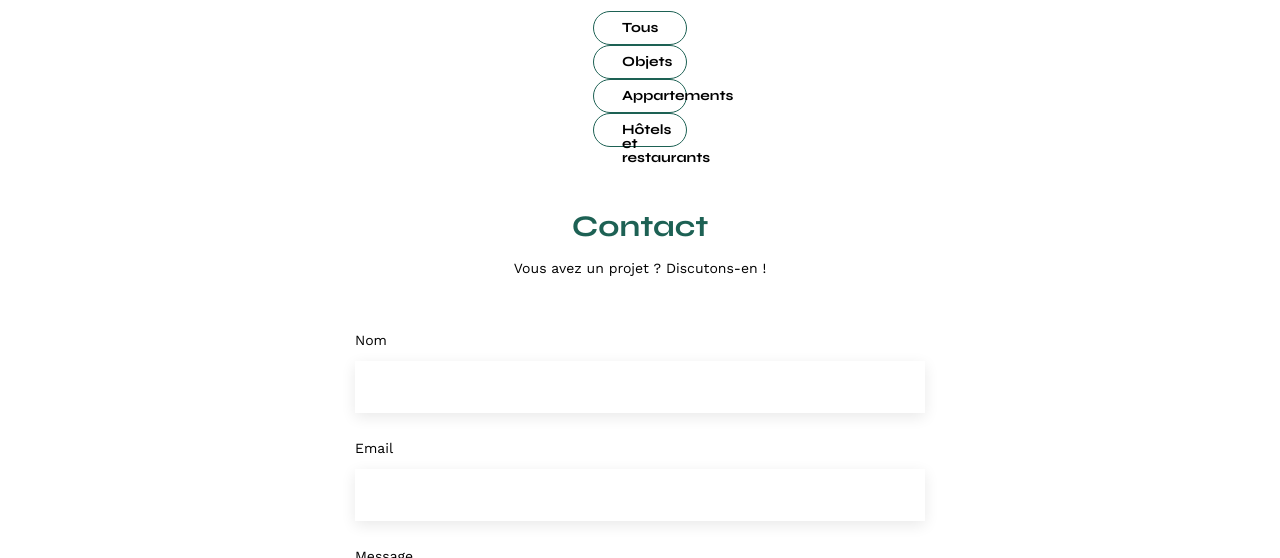
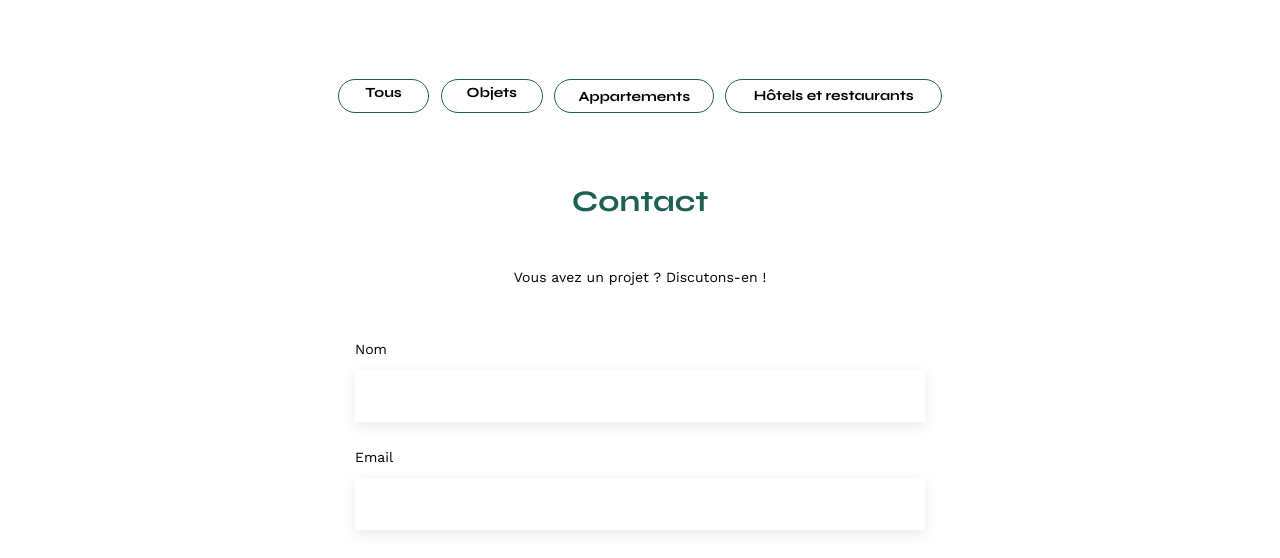
Before and after one commit to AliceDell/openclassroom-Site-portfolio-de-Sophie-Bluel, a plain HTML site: page FrontEnd/index.html in a window 1280 px wide. Shown: the part 584-1142 px from the top of the page. Drawn offline with nearby package versions, Linux system fonts and the light colour scheme; no server answers.

```diff
--- a/FrontEnd/assets/script.js
+++ b/FrontEnd/assets/script.js
@@ -28,11 +28,15 @@
  // crée une fonction qui met à jour + la recherche
 
   // récupérer tout les projets
-    var getAllWorks = work.categoryId;
-    console.log(getAllWorks);
+    var getAllWorks = work.id;
+    console.log("id projet => "+ getAllWorks);
 
   // catégories
+      var category = work.categoryId
+      console.log("id category => "+ category);
+
   // recherche de catégorie
+
   // mettre à jour
   })
 })
--- a/FrontEnd/assets/style.css
+++ b/FrontEnd/assets/style.css
@@ -32,6 +32,9 @@
 	line-height: 1;
 }
 ol, ul {
+	list-style: none;
+}
+a {
 	list-style: none;
 }
 blockquote, q {
@@ -189,100 +192,91 @@
 /*------Bouton filtres-------------*/
 
 
+.button{
+	display: flex;
+	flex-direction: row;
+	margin-bottom: 2%;
+	justify-content: center;
+
+}
+
 .button-tous{
 	box-sizing: border-box;
 	font-family: 'Syne';
-	width: 94px;
+	width: 8%;
 	height: 34px;
-	padding-left: 28px;
-	padding-top: 9px;
-	margin: auto;
+	text-align: center;
 	border: 1px solid #1D6154;
 	border-radius: 60px;
+	margin-right: 1%;
 }
 .button-tous :hover{
-	box-sizing: border-box;
-	font-family: 'Syne';
-	width: 94px;
-	height: 34px;
-	padding-left: 28px;
-	padding-top: 9px;
-	margin: auto;
-	border: 1px solid #1D6154;
 	background: #1D6154;
 	border-radius: 60px;
+	color: white;
+	height: 90%;
+
 }
 
 
 .button-objets{
 	box-sizing: border-box;
 	font-family: 'Syne';
-	width: 94px;
+	width: 9%;
 	height: 34px;
-	padding-left: 28px;
-	padding-top: 9px;
-	margin: auto;
+	text-align: center;
 	border: 1px solid #1D6154;
 	border-radius: 60px;
+	margin-right: 1%;
 }
 .button-objets :hover{
-	box-sizing: border-box;
-	font-family: 'Syne';
-	width: 94px;
-	height: 34px;
-	padding-left: 28px;
-	padding-top: 9px;
-	margin: auto;
-	border: 1px solid #1D6154;
 	background: #1D6154;
+	height: 90%;
 	border-radius: 60px;
+	color: white;
+
 }
 
 
 .button-appt{
 	box-sizing: border-box;
 	font-family: 'Syne';
-	width: 94px;
+	width: 14%;
 	height: 34px;
-	padding-left: 28px;
-	padding-top: 9px;
-	margin: auto;
+	text-align: center;
 	border: 1px solid #1D6154;
 	border-radius: 60px;
+	margin-right: 1%;
 }
 .button-appt :hover{
-	box-sizing: border-box;
-	font-family: 'Syne';
-	width: 94px;
-	height: 34px;
-	padding-left: 28px;
-	padding-top: 9px;
-	margin: auto;
-	border: 1px solid #1D6154;
 	background: #1D6154;
 	border-radius: 60px;
+	color: white;
+	height: 90%;
+
 }
 
 .button-hotel{
 	box-sizing: border-box;
 	font-family: 'Syne';
-
-	width: 94px;
+	width: 19%;
 	height: 34px;
-	padding-left: 28px;
-	padding-top: 9px;
-	margin: auto;
+	text-align: center;
 	border: 1px solid #1D6154;
 	border-radius: 60px;
 }
 .button-hotel :hover{
-	box-sizing: border-box;
-	font-family: 'Syne';
-	width: 94px;
-	height: 34px;
-	padding-left: 28px;
-	padding-top: 9px;
-	border: 1px solid #1D6154;
 	background: #1D6154;
 	border-radius: 60px;
+	color: white;
+	height: 90%;
 }
+.button-hotel p{
+	padding-top: 4%;
+}
+
+.button, P
+{
+	padding-top: 6%;
+
+}
```
